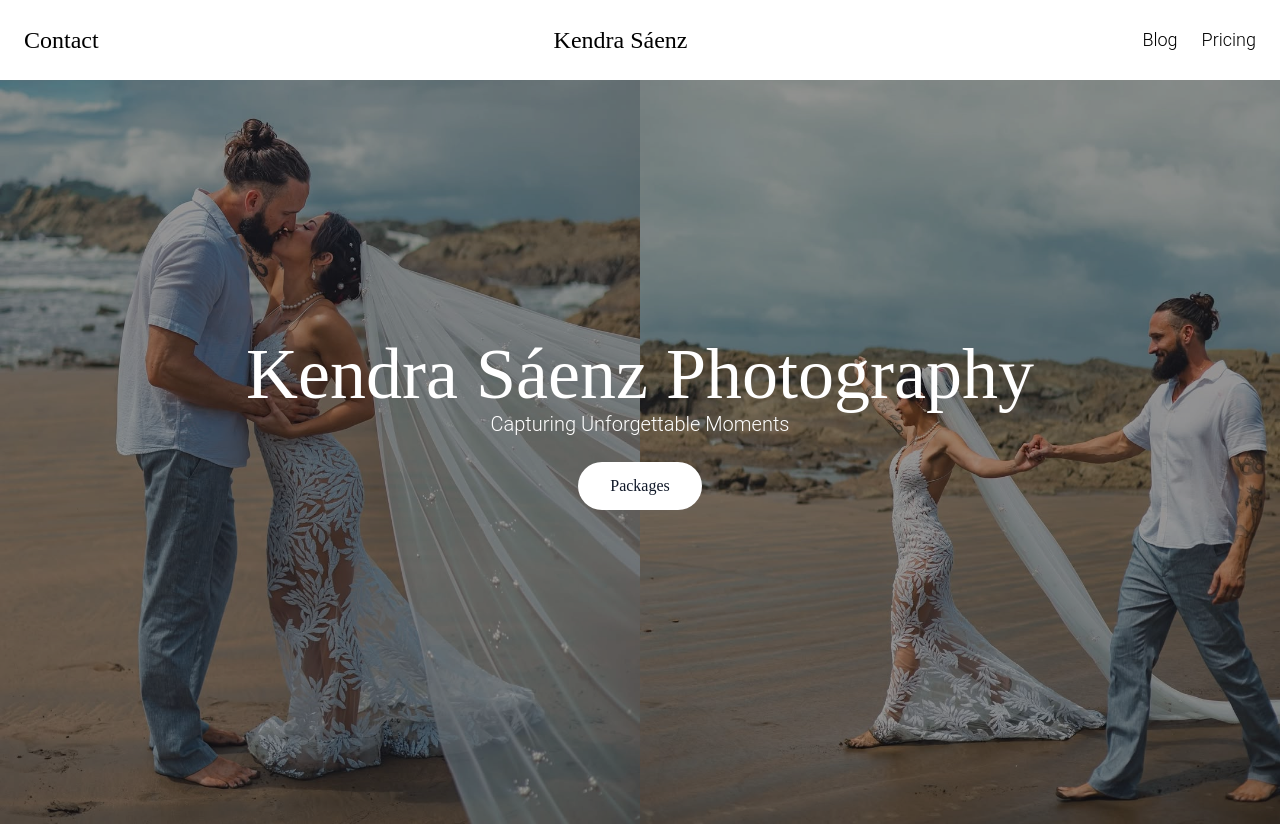
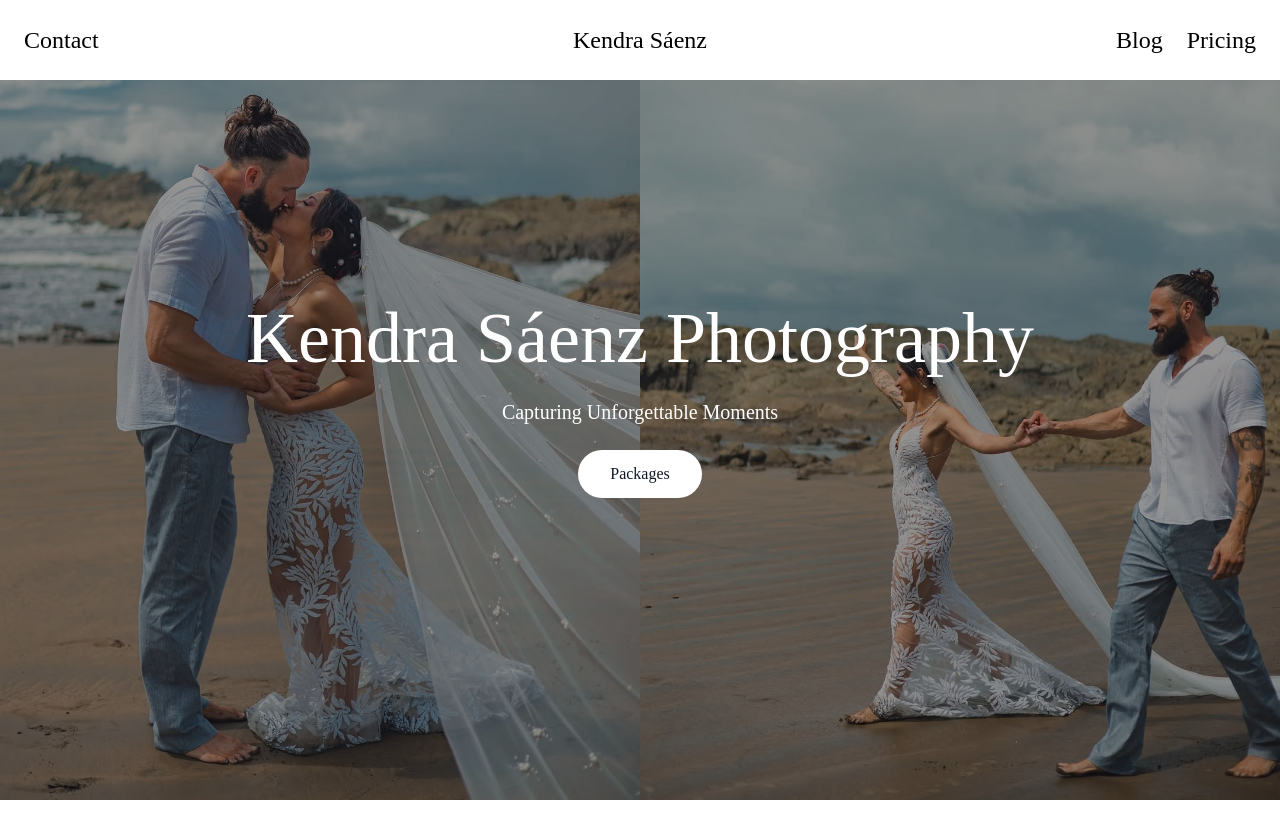
Before and after one commit to FabricioMF72/black-rose-ui, an Angular app: page / in a window 1280 px wide. Shown: the top 826 px of the page. Built offline with nearby package versions, Linux system fonts and the light colour scheme.

Commit message:
update tailwind styling

```diff
--- a/src/app/app.component.html
+++ b/src/app/app.component.html
@@ -1,12 +1,14 @@
-<div class="relative h-screen bg-primary">
-    <div class="absolute top-0 left-0 bg-white w-full flex justify-between items-center p-6 z-10">
-        <h2 [routerLink]="['/']" class="text-bluegray-900 text-2xl font-serif">Contact</h2>
-        <h2 [routerLink]="['/']" class="text-bluegray-900 text-2xl font-serif">Kendra Sáenz</h2>
-        <nav class="space-x-6">
-          <a [routerLink]="['/blog']" class="text-lg font-light hover:underline">Blog</a>
-          <a [routerLink]="['/pricing']" class=" text-lg font-light hover:underline">Pricing</a>
-        </nav>
-      </div>
-    <router-outlet>
-    </router-outlet>
+<div class="relative h-screen bg-primary font-serif">
+  <nav
+    class="absolute top-0 left-0 bg-white w-full flex justify-between items-center sm:flex-row lg:flex-row md:flex-row p-6 z-10">
+    <a [routerLink]="['/']" class="text-bluegray-900 lg:text-2xl sm:text-1xl flex-1 text-left">Contact</a>
+    <a [routerLink]="['/']" class="text-bluegray-900 lg:text-2xl sm:text-2xl flex-1 text-center">Kendra
+      Sáenz</a>
+    <div class="space-x-6 flex-1 text-right">
+      <a [routerLink]="['/blog']" class="lg:text-2xl sm:text-1xl font-light sm:text-1xl hover:underline">Blog</a>
+      <a [routerLink]="['/pricing']" class="lg:text-2xl sm:text-1xl font-light hover:underline">Pricing</a>
+    </div>
+  </nav>
+  <router-outlet>
+  </router-outlet>
 </div>
--- a/src/app/components/galery/galery.component.html
+++ b/src/app/components/galery/galery.component.html
@@ -9,7 +9,7 @@
         }
       </ul>
       <p class="text-center font-sans mb-8 text-2xl">{{categorySelected!.description}}</p>
-      <div class="grid grid-cols-1 md:grid-cols-3 gap-6">
+      <div class="grid grid-cols-2 md:grid-cols-3 gap-6">
         <div *ngFor="let image of categorySelected!.imageList" class="relative group cursor-pointer" >
           <img [src]="image" [alt]="categorySelected!.category" class="w-full h-80 object-cover rounded-lg transition transform group-hover:scale-105">
           <div class="absolute inset-0 bg-black/50 opacity-0 group-hover:opacity-100 transition rounded-lg flex items-center justify-center">
--- a/src/app/components/hero/hero.component.html
+++ b/src/app/components/hero/hero.component.html
@@ -1,6 +1,6 @@
 
 
-  <<div class="relative w-full h-screen flex">
+  <div class="relative w-full h-screen flex">
     <img src="hero-image-left.jpg" alt="Photography Left" class="w-1/2 h-full object-cover">
     <img src="hero-image-right.jpg" alt="Photography Right" class="w-1/2 h-full object-cover">
     <div class="absolute inset-0 bg-black/40"></div>
@@ -8,7 +8,7 @@
       <h1 class="text-5xl md:text-7xl font-serif text-white">
         {{ 'Kendra Sáenz PHOTOGRAPHY' | titlecase }}
       </h1>
-      <p class="text-xl text-white font-light">Capturing Unforgettable Moments</p>
+      <p class="mt-6 text-xl text-white font-light">Capturing Unforgettable Moments</p>
 
       <button (click)="scrollToServices()"
         class="mt-6 px-8 py-3 font-serif bg-white text-gray-900 hover:bg-gray-100 hover:scale-110 transition-transform duration-100 rounded-full">
```
